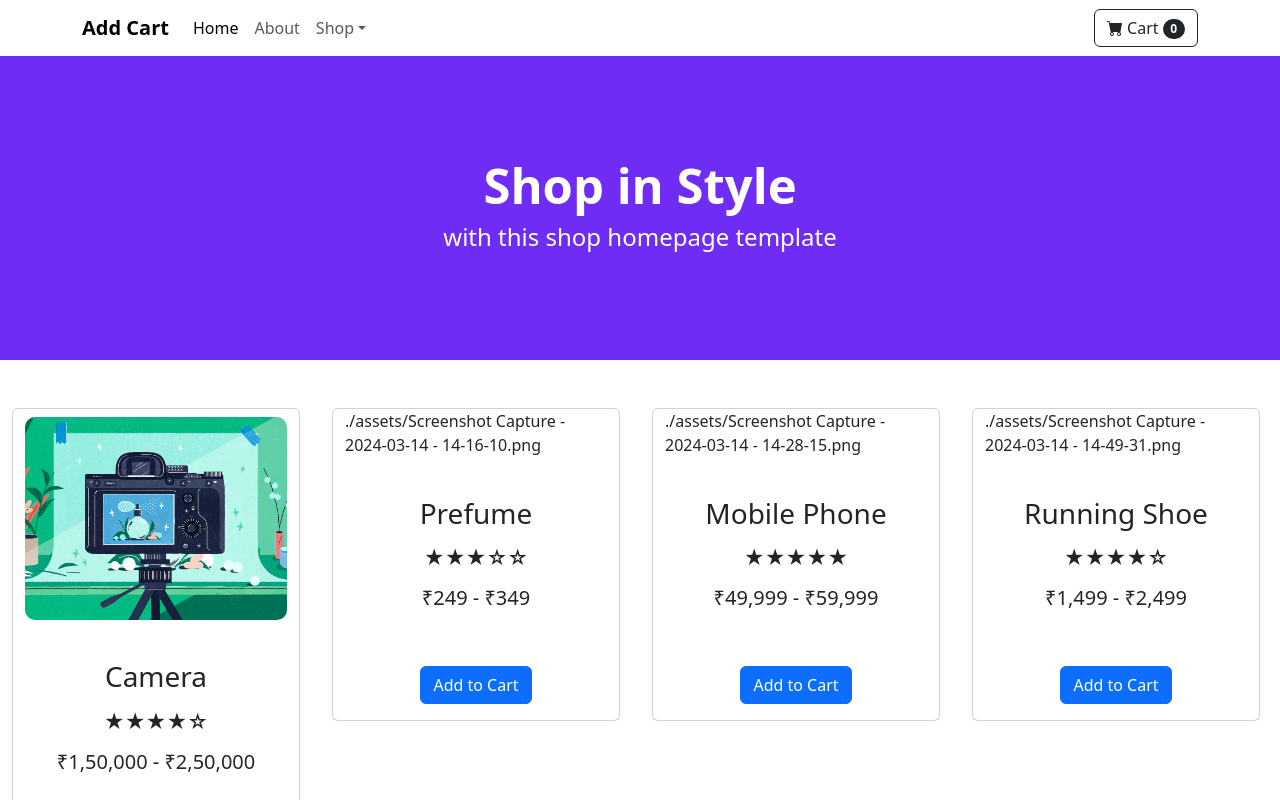
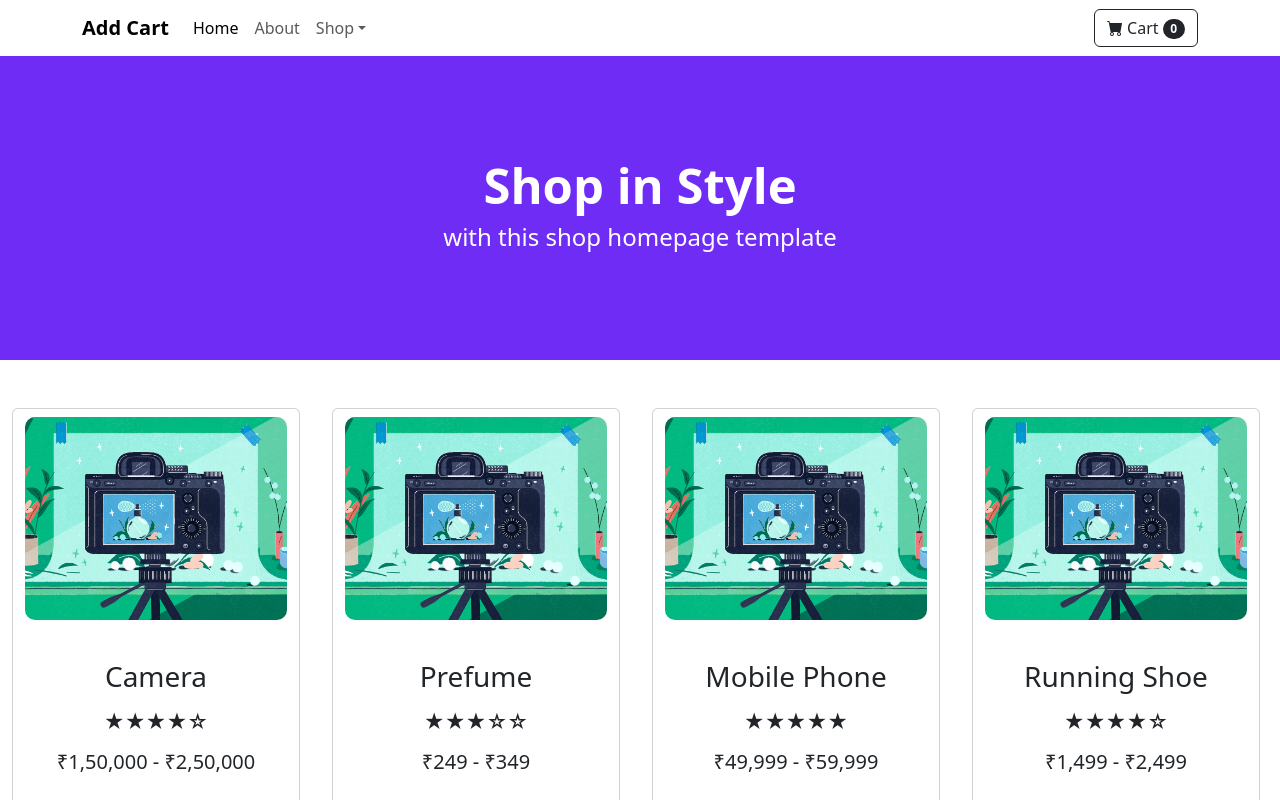
Before and after one commit to anishsilvestern/roadmap-task, a React (Vite) app: page / in a window 1280 px wide. Shown: the top 800 px of the page. Built offline with nearby package versions, Linux system fonts and the light colour scheme.

Commit message:
photo visibilty check in netlify-4

```diff
--- a/src/App.jsx
+++ b/src/App.jsx
@@ -13,7 +13,7 @@ const Product =  {
    details:
    [
        {
-           photo:<img src= './src/assets/Screenshot Capture - 2024-03-14 - 13-24-40.jpg' className="card-img-top mt-2" style={{borderRadius: '10px'}} alt="Product Photo"></img>,
+           photo:'',
            rating: '★★★★☆',
            name: 'Camera',
            Price: '₹1,50,000 - ₹2,50,000'
--- a/src/components/Card.jsx
+++ b/src/components/Card.jsx
@@ -15,7 +15,7 @@ const Card = ({productdetails, addToCart , removeFromCart}) => {
     return (
     <div className="col-lg-3" >
         <div className="card container-fluid   " style={{width: "18rem"}}>
-                 {productdetails.photo}
+        <img src= './src/assets/Screenshot Capture - 2024-03-14 - 13-24-40.jpg' className="card-img-top mt-2" style={{borderRadius: '10px'}} alt="Product Photo"></img>
             <div className="card-body text-center">
                 <h3 className="card-title mt-4">{productdetails.name}</h3>
                 <h5 className="card-title mt-3">{productdetails.rating}</h5>
```
